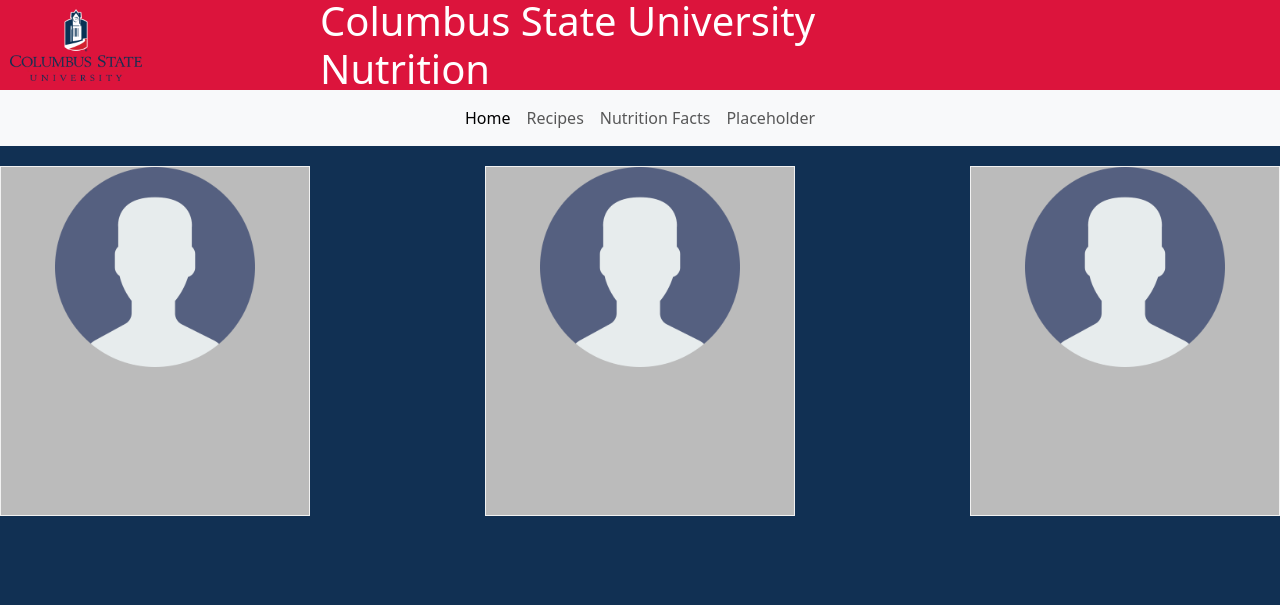
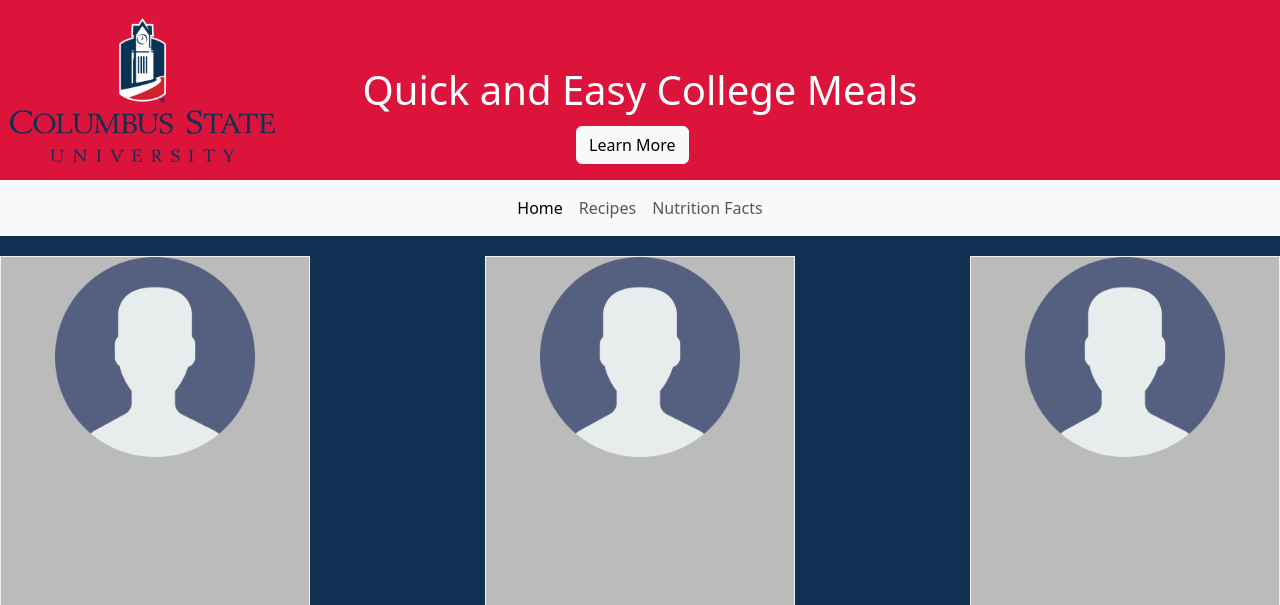
Before and after one commit to CSU-ITCapstone/Group3-CollegeFood, a Flask app: page / in a window 1280 px wide. Shown: the top 605 px of the page. Run offline with Flask 3, Linux system fonts and the light colour scheme; parts of the project's set-up code (start-up, migrations or seed data) failed here and were passed over; some web fonts are replaced.

Commit message:
added button

```diff
--- a/templates/index.html
+++ b/templates/index.html
@@ -19,8 +19,9 @@
 
     <body>
         <div class="red-box">
-        <h1> Columbus State University Nutrition </h1>
+        <h1> Quick and Easy College Meals </h1>
         <img src="/templates/CSU_Logo_Primary1.png">
+        <button type="button" class="btn btn-light">Learn More</button>
       </div>
 
 
@@ -39,9 +40,6 @@
               </li>
               <li class="nav-item">
                 <a class="nav-link" href="#">Nutrition Facts</a>
-              </li>
-              <li class="nav-item">
-                <a class="nav-link" href="#">Placeholder</a>
               </li>
             </ul>
           </div>
--- a/templates/styles.css
+++ b/templates/styles.css
@@ -9,9 +9,15 @@ body{
 .red-box{
     background-color:crimson;
     width: 100%;
-    height: 90px;
+    height: 180px;
     position: relative;
     text-align: left;
+}
+
+.btn {
+  position: absolute;
+    left: 45%;
+    top: 70%;
 }
 
 .red-box h1{
```
